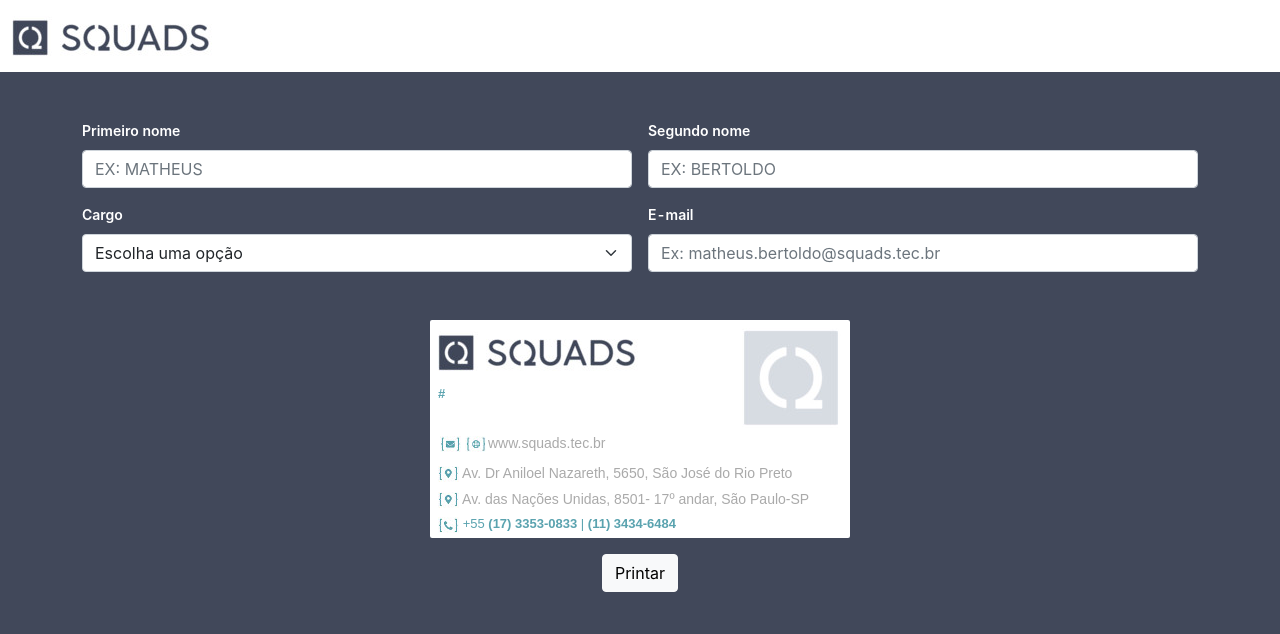
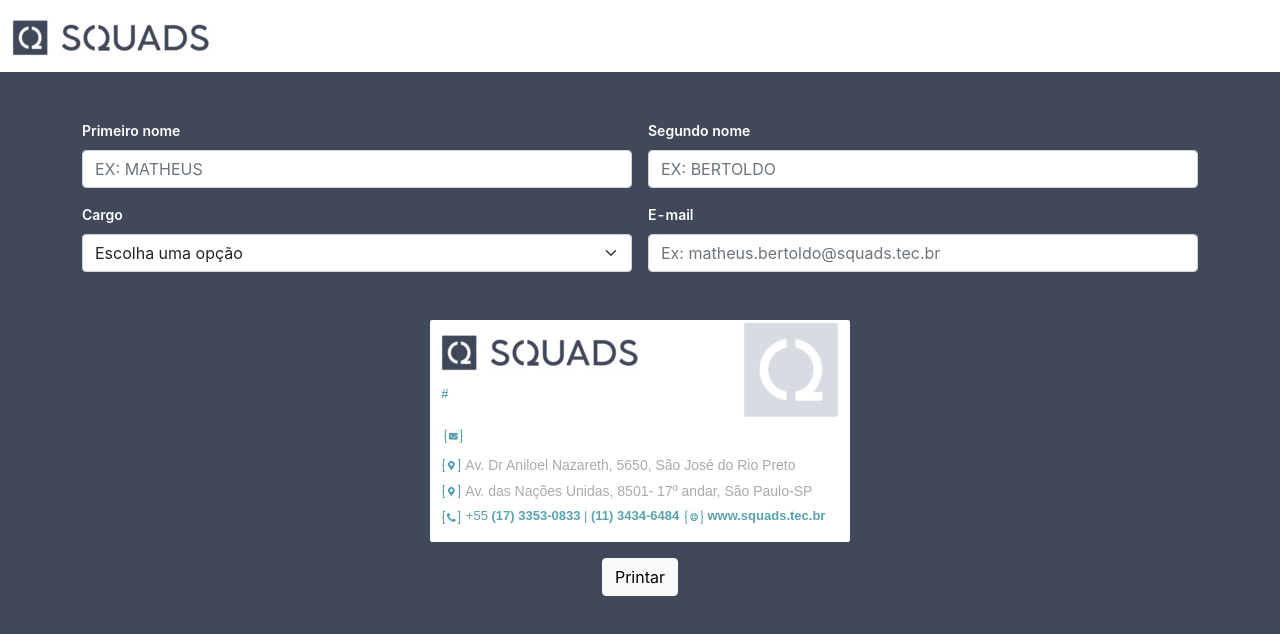
Before and after one commit to lcsouzamenezes/assinatura-digital-2, a React (Create React App) app: page / in a window 1280 px wide. Shown: the top 634 px of the page. Built offline with nearby package versions, Linux system fonts and the light colour scheme.

Commit message:
:lipstick: Ajustando margins dos itens

```diff
--- a/src/pages/Home/index.jsx
+++ b/src/pages/Home/index.jsx
@@ -135,8 +135,9 @@
                 <td>
                   <table>
                     <S.Pessoa>
-                      <td className="p-0" width="320">
+                      <td width="320">
                         <img
+                          className="mt-2"
                           alt="logo da squads com o nome squads"
                           src={LogoP}
                         />
@@ -147,7 +148,6 @@
                       </td>
                       <td>
                         <img
-                          className="mt-2"
                           alt="logo da squads sem o nome squads"
                           src={LogoG}
                         />
@@ -161,8 +161,6 @@
                   <p className="email text-lowercase">
                     <img alt="logo com símbulo de e-mail" src={LogoMail} />
                     {pessoa.email}
-                    <img alt="logo com símbulo de web" src={LogoWeb} />
-                    <span>www.squads.tec.br</span>
                   </p>
 
                   <p className="endereco">
@@ -177,7 +175,9 @@
                   <p className="contato">
                     <img alt="logo com símbulo de telefone" src={LogoPhone} />{" "}
                     +55
-                    <span> (17) 3353-0833</span> | <span> (11) 3434-6484</span>
+                    <span> (17) 3353-0833</span> | <span> (11) 3434-6484 </span>
+                    <img alt="logo com símbulo de web" src={LogoWeb} />
+                    <span> www.squads.tec.br</span>
                   </p>
                 </S.Contato>
               </tr>
--- a/src/pages/Home/styles.js
+++ b/src/pages/Home/styles.js
@@ -4,7 +4,7 @@
   width: min-content;
   min-width: 420px;
   border-radius: 2px;
-  padding: 0 0.5rem;
+  padding: 0 0.5rem 0.7rem 0.7rem;
   background-color: #fff;
 `;
 
```
